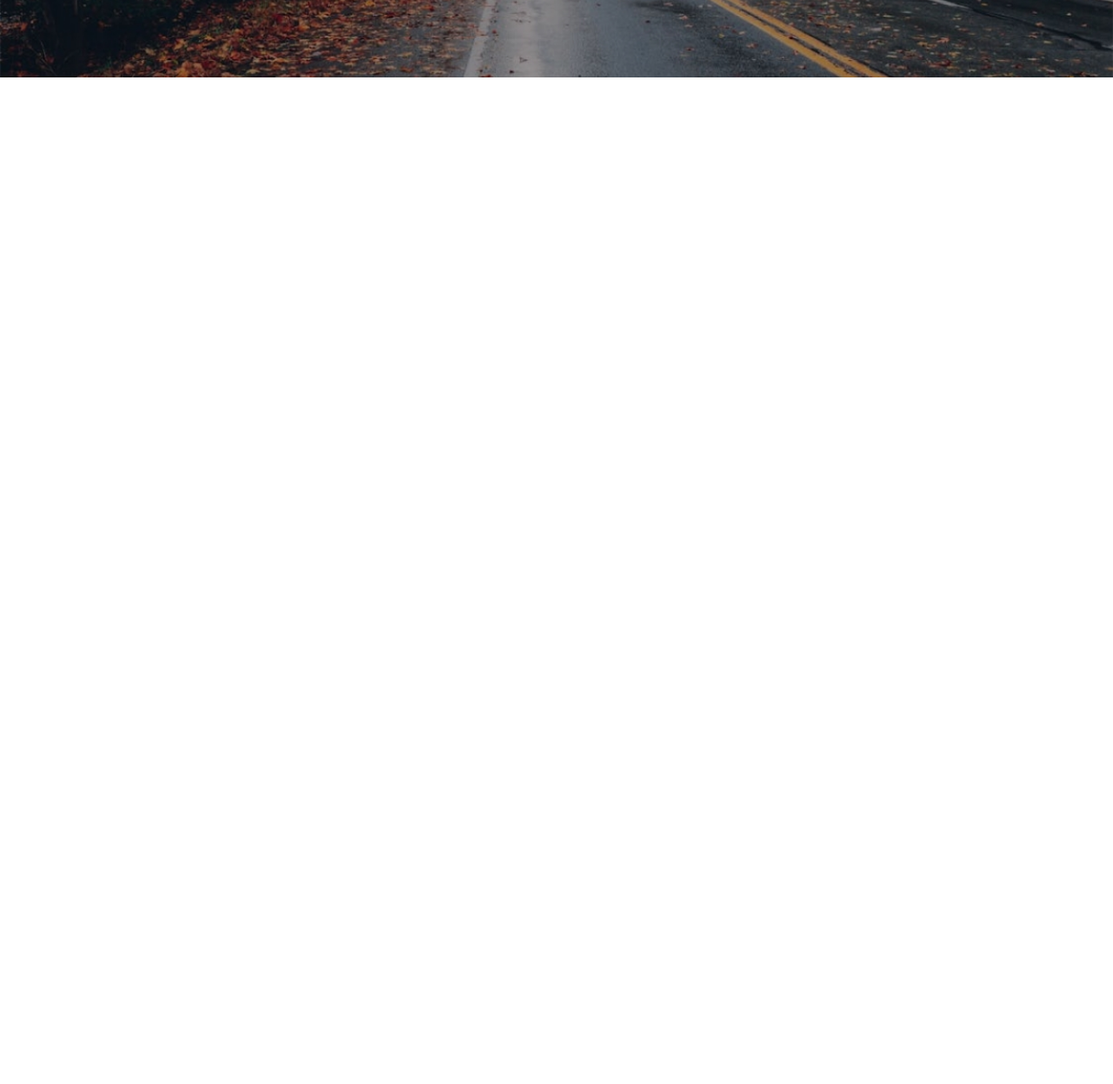
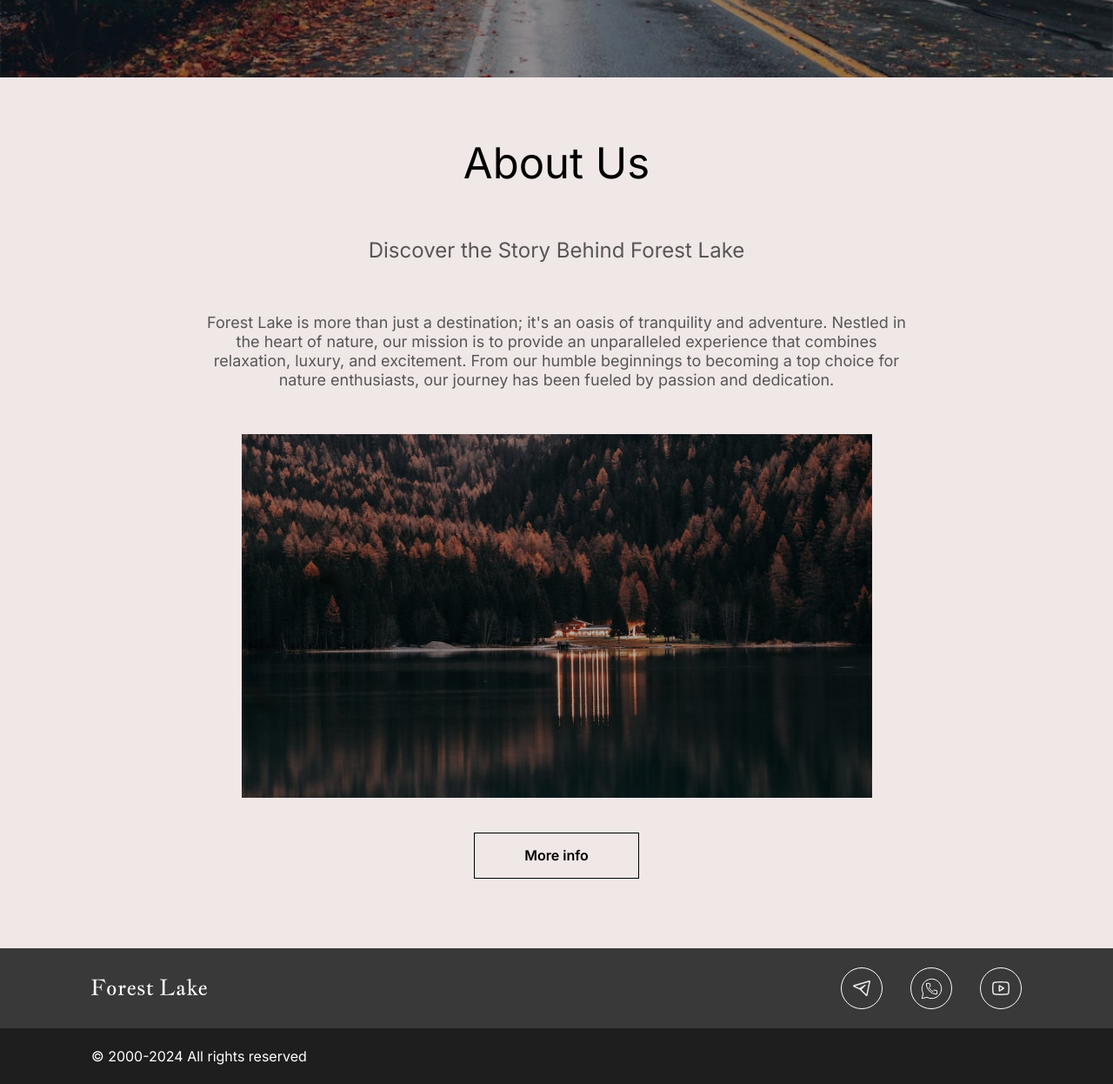
Before and after one commit to maizer12/session, a plain HTML site: page index.html in a window 1280 px wide. Shown: the part 2121-3367 px from the top of the page at 87% size. Before the commit the page ends 2210 px from the top, so only its background shows below. Drawn offline with Linux system fonts and the light colour scheme.

Commit message:
footer section

```diff
--- a/index.html
+++ b/index.html
@@ -44,7 +44,7 @@
 		</section>
 		<section class='services'>
 			<div class="services__inner container">
-				<h2 class='services__title'>Our Services</h2>
+				<h2 class='services__title title'>Our Services</h2>
 				<p class='services__subtitle'>Dive into thrilling outdoor activities designed for adventure enthusiasts. From
 					hiking and kayaking to zip-lining and mountain biking, we have it all.</p>
 				<ul class='cards'>
@@ -91,7 +91,42 @@
 				<button class='contact-form__btn button' type='submit'>Send Message</button>
 			</form>
 		</section>
+		<section class='about'>
+			<h2 class='about__title title'>About Us</h2>
+			<h4 class='about__subtitle'>Discover the Story Behind Forest Lake</h4>
+			<p class='about__desc'>Forest Lake is more than just a destination; it's an oasis of tranquility and adventure.
+				Nestled in the heart of nature, our mission is to provide an unparalleled experience that combines relaxation,
+				luxury, and excitement. From our humble beginnings to becoming a top choice for nature enthusiasts, our journey
+				has been fueled by passion and dedication.</p>
+			<img src='./assets/images/bg.jpeg' alt='About Us' class='about__img' />
+			<button class='about__btn button'>More info</button>
+		</section>
 	</main>
+	<footer class='footer'>
+		<div class="footer-top">
+			<div class="footer-top__inner container">
+				<a href='/'>
+					<img src='./assets/images/logo.svg' alt='Logo' />
+				</a>
+				<div class='socials'>
+					<a class='socials__link'>
+						<img src='./assets/images/icons/1.svg' alt='social' />
+					</a>
+					<a class='socials__link'>
+						<img src='./assets/images/icons/2.svg' alt='social' />
+					</a>
+					<a class='socials__link'>
+						<img src='./assets/images/icons/3.svg' alt='social' />
+					</a>
+				</div>
+			</div>
+		</div>
+		<div class="footer-bottom">
+			<div class="footer-bottom__inner container">
+				<p class='footer-bottom__copy'>© 2000-2024 All rights reserved</p>
+			</div>
+		</div>
+	</footer>
 </body>
 
 </html>
--- a/main.css
+++ b/main.css
@@ -4,6 +4,15 @@
 body {
 	margin: 0;
 	padding: 0;
+}
+.title {
+	color: #000000;
+	font-family: Inter;
+	font-size: 49px;
+	font-weight: 400;
+	line-height: 59px;
+	letter-spacing: 0px;
+	text-align: center;
 }
 .container {
 	max-width: 1100px;
@@ -91,13 +100,6 @@ body {
 	padding-bottom: 65px;
 }
 .services__title {
-	color: #000000;
-	font-family: Inter;
-	font-size: 49px;
-	font-weight: 400;
-	line-height: 59px;
-	letter-spacing: 0px;
-	text-align: center;
 	margin-bottom: 30px;
 }
 .services__subtitle {
@@ -219,3 +221,80 @@ body {
 	margin: 0px auto;
 	margin-top: 30px;
 }
+.about {
+	background-color: #f0e7e7;
+	padding: 69px 0 80px;
+	display: flex;
+	align-items: center;
+	flex-direction: column;
+}
+.about__title {
+	margin: 0;
+	margin-bottom: 24px;
+}
+.about__subtitle {
+	color: rgb(87, 86, 86);
+	font-family: Inter;
+	font-size: 24px;
+	font-weight: 400;
+	line-height: 29px;
+	letter-spacing: 0px;
+	text-align: center;
+	margin-bottom: 40px;
+}
+.about__desc {
+	color: rgb(87, 86, 86);
+	font-family: Inter;
+	font-size: 18px;
+	font-weight: 400;
+	line-height: 22px;
+	letter-spacing: 0px;
+	text-align: center;
+	max-width: 813px;
+	margin-bottom: 51px;
+}
+.about__img {
+	width: 725px;
+	display: block;
+	margin-bottom: 40px;
+}
+.about__btn {
+	border-color: black;
+	color: black;
+	max-width: 205px;
+}
+.footer-top {
+	padding: 22px 0;
+	background-color: #393939;
+}
+.footer-top__inner {
+	display: flex;
+	justify-content: space-between;
+	align-items: center;
+}
+.socials {
+	display: flex;
+	gap: 32px;
+}
+.socials__link {
+	width: 48px;
+	height: 48px;
+	border: 1px #fff solid;
+	border-radius: 50%;
+	display: flex;
+	justify-content: center;
+	align-items: center;
+}
+.footer-bottom {
+	background-color: #1e1e1e;
+	padding: 24px 0;
+}
+.footer-bottom__copy {
+	color: rgb(255, 255, 255);
+	font-family: Inter;
+	font-size: 16px;
+	font-weight: 400;
+	line-height: 1;
+	letter-spacing: 0px;
+	margin: 0px;
+}
```
Also changed, not shown: assets/images/icons/1.svg (added), assets/images/icons/2.svg (added), assets/images/icons/3.svg (added).
